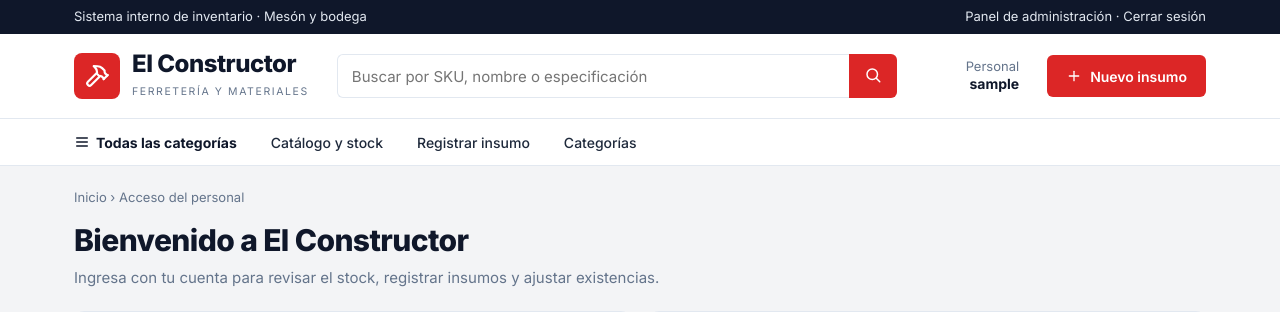
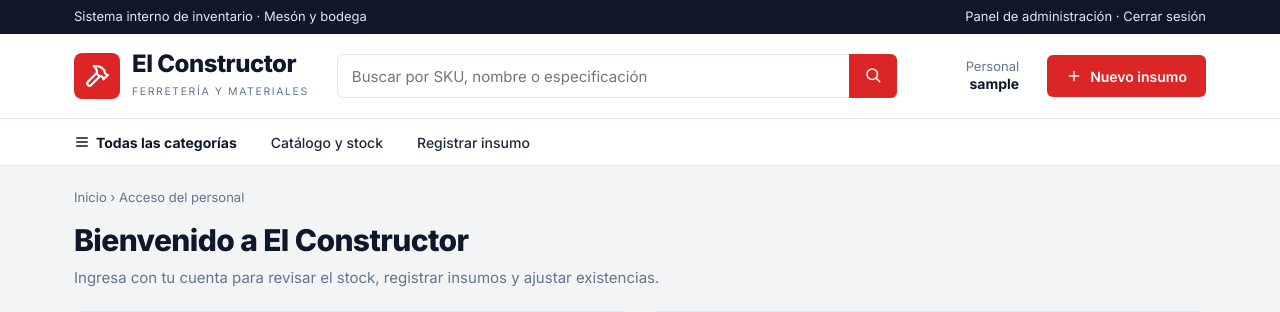
Before and after one commit to gbiggios/ferreteria-el-constructor, a Django app: page /?next=/categorias/1/eliminar/ in a window 1280 px wide. Shown: the top 312 px of the page. Run offline with Django 3.2, Linux system fonts and the light colour scheme; the visitor is signed in with stand-in values (Sample User, id 1); some libraries are stand-ins or nearby versions.

Commit message:
fix: quitar enlace "Categorías" duplicado del menú

```diff
--- a/apps/ferreteria/templates/ferreteria/fragments/base.html
+++ b/apps/ferreteria/templates/ferreteria/fragments/base.html
@@ -43,11 +43,10 @@
     {% if request.user.is_authenticated %}
         <nav class="menu">
             <div class="contenedor">
-                <a class="menu-categorias" href="{% url 'ferreteria:category-list' %}">{% include 'ferreteria/fragments/icono.html' with nombre='menu' %}Todas las categorías</a>
                 {% with url=request.resolver_match.url_name %}
+                    <a class="menu-categorias{% if 'category' in url %} activo{% endif %}" href="{% url 'ferreteria:category-list' %}">{% include 'ferreteria/fragments/icono.html' with nombre='menu' %}Todas las categorías</a>
                     <a href="{% url 'ferreteria:home' %}" class="{% if url == 'home' %}activo{% endif %}">Catálogo y stock</a>
                     <a href="{% url 'ferreteria:producto-create' %}" class="{% if url == 'producto-create' %}activo{% endif %}">Registrar insumo</a>
-                    <a href="{% url 'ferreteria:category-list' %}" class="{% if 'category' in url %}activo{% endif %}">Categorías</a>
                 {% endwith %}
             </div>
         </nav>
```
